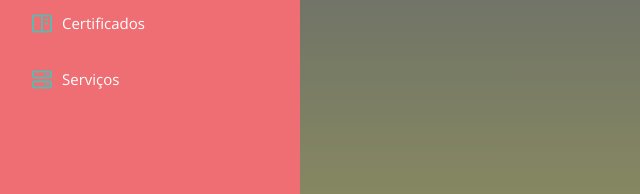
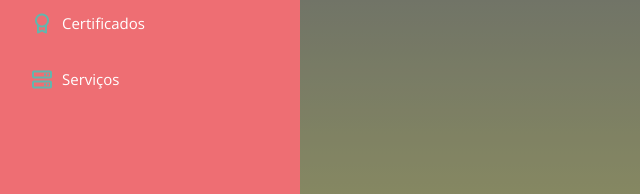
Before and after one commit to KamyllaJawad/kjawad, a plain HTML site: page index.html in a window 1280 px wide. Shown: the part 436-630 px from the top of the page, 0-640 px from the left. Drawn offline with nearby package versions, Linux system fonts and the light colour scheme.

Commit message:
mudança de icone de certificados

```diff
--- a/index.html
+++ b/index.html
@@ -61,7 +61,7 @@
                     <li class="active"><a href="#hero"><i class="bx bx-home"></i> <span>Home</span></a></li>
                     <li><a href="#about"><i class="bx bx-user"></i> <span>Sobre mim</span></a></li>
                     <li><a href="#resume"><i class="bx bx-file-blank"></i> <span>Resumo</span></a></li>
-                    <li><a href="#portfolio"><i class="bx bx-book-content"></i> Certificados</a></li>
+                    <li><a href="#portfolio"><i class="bx bx-award"></i> Certificados</a></li>
                     <li><a href="#services"><i class="bx bx-server"></i> Serviços</a></li>
                     <!-- <li><a href="#contact"><i class="bx bx-envelope"></i> Contato</a></li> -->
 
```
